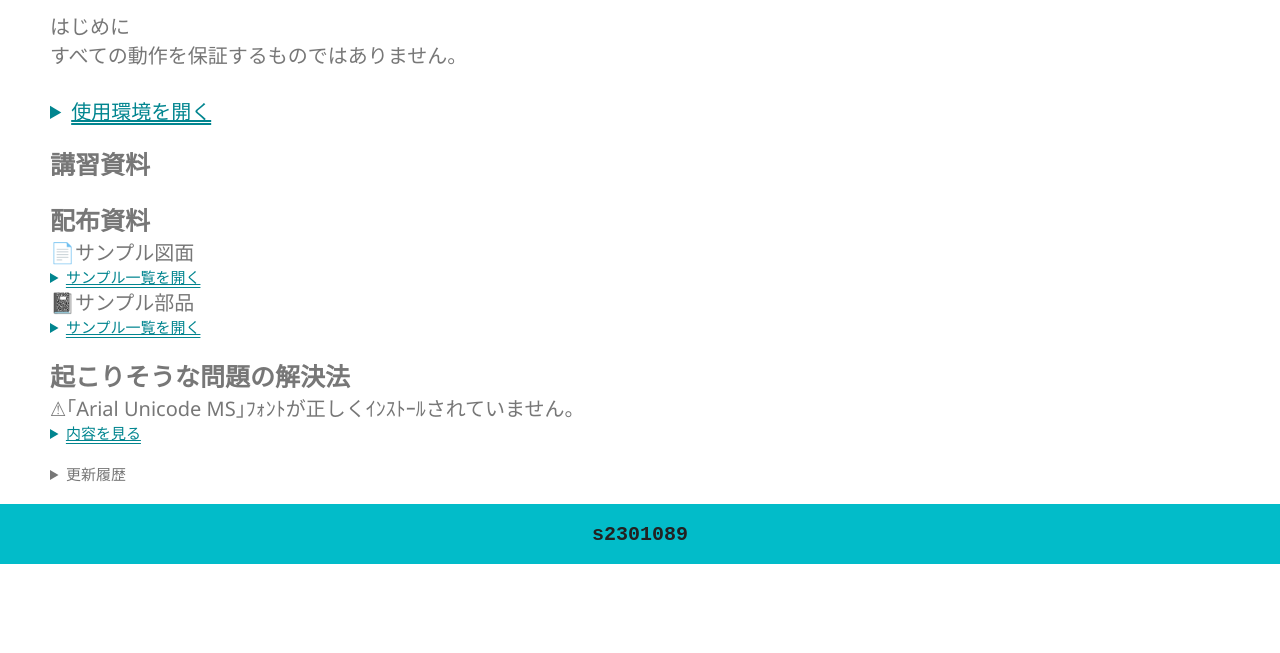
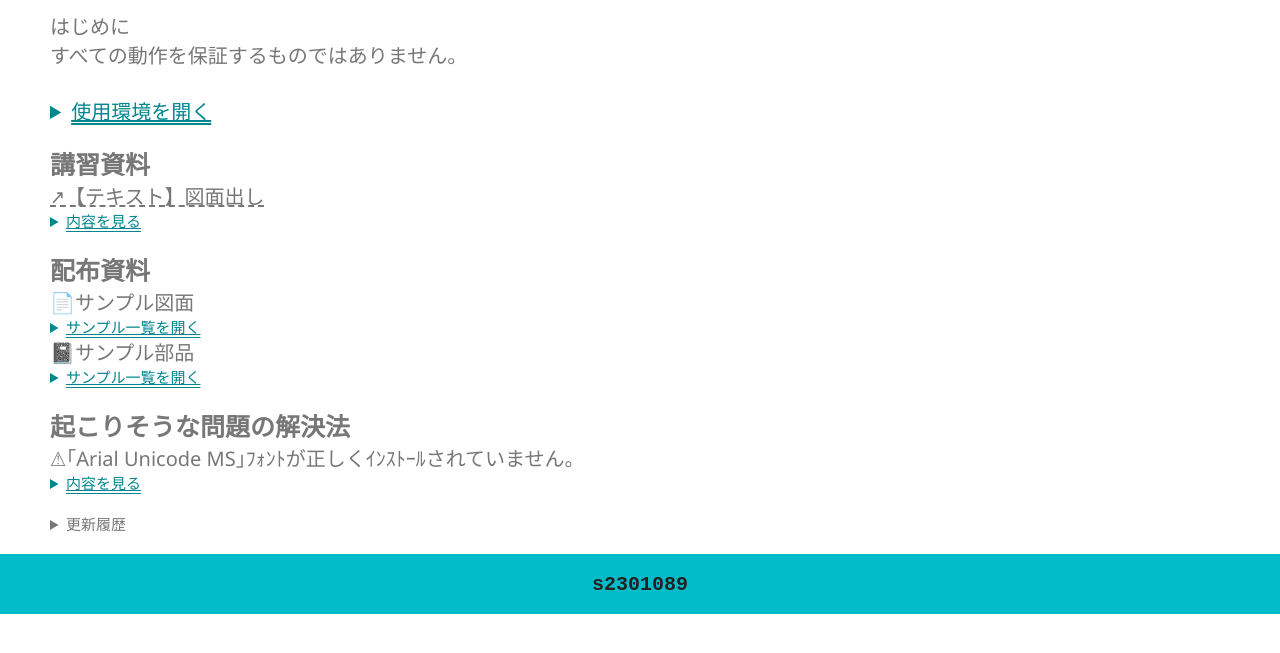
Before and after one commit to s2301089/s2301089.github.io, a plain HTML site: page science/2024/01.html in a window 1280 px wide. Shown: the part 79-732 px from the top of the page. Drawn offline with Linux system fonts and the light colour scheme.

Commit message:
Add files via upload

```diff
--- a/science/2024/01.html
+++ b/science/2024/01.html
@@ -31,7 +31,7 @@
             <div class="contents">
                 <h3>講習資料</h3>
                 <div>
-                    <!-- <p><a href="https://kosenjp-my.sharepoint.com/:b:/g/personal/s2301089_sendai_kosen-ac_jp/EQiT-3TgRQJJpBUABDkGyJABQ3MtNW_nZyhUsjxud5_hmQ?e=lwtLll" target="_blank">&#x2197;【テキスト】図面出し</a></p>
+                    <p><a href="https://s2301089.github.io/resources/assets/science/2024/%E5%9B%B3%E9%9D%A2%E5%87%BA%E3%81%97.pdf" target="_blank" download>&#x2197;【テキスト】図面出し</a></p>
                     <details>
                         <summary><span class="open">内容を見る</span><span class="close">内容を閉じる</span></summary>
                         <ol>
@@ -42,7 +42,7 @@
                             <li>注記を追加</li>
                             <li>保存</li>
                         </ol>
-                    </details> -->
+                    </details>
                     <!-- <p><a href="https://kosenjp-my.sharepoint.com/:v:/g/personal/s2301089_sendai_kosen-ac_jp/EfEH4qcAMLhMgtkkOGh8IVMBKuC8eRAP8a_hYGyrbnO7Zw?nav=eyJyZWZlcnJhbEluZm8iOnsicmVmZXJyYWxBcHAiOiJPbmVEcml2ZUZvckJ1c2luZXNzIiwicmVmZXJyYWxBcHBQbGF0Zm9ybSI6IldlYiIsInJlZmVycmFsTW9kZSI6InZpZXciLCJyZWZlcnJhbFZpZXciOiJNeUZpbGVzTGlua0NvcHkifX0&e=68mt3c" target="newWin1">&#x2197;【動画】図面を作る</a></p>
                     <details>
                         <summary><span class="open">内容を見る</span><span class="close">内容を閉じる</span></summary>
```
